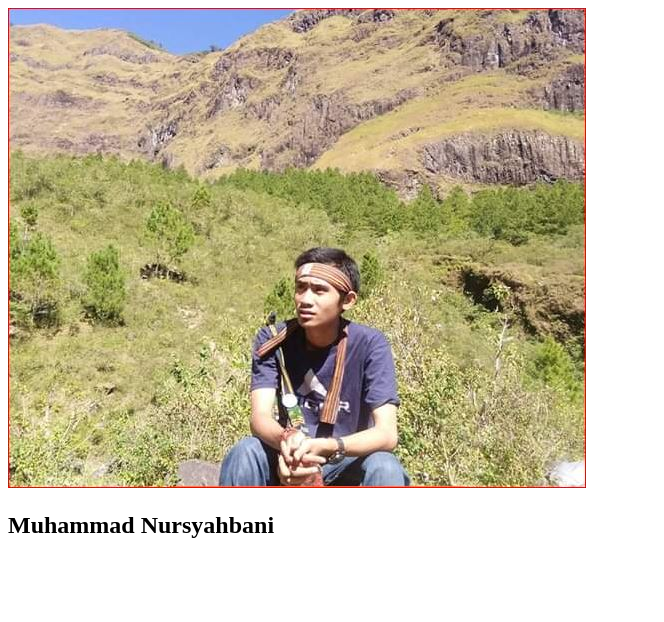
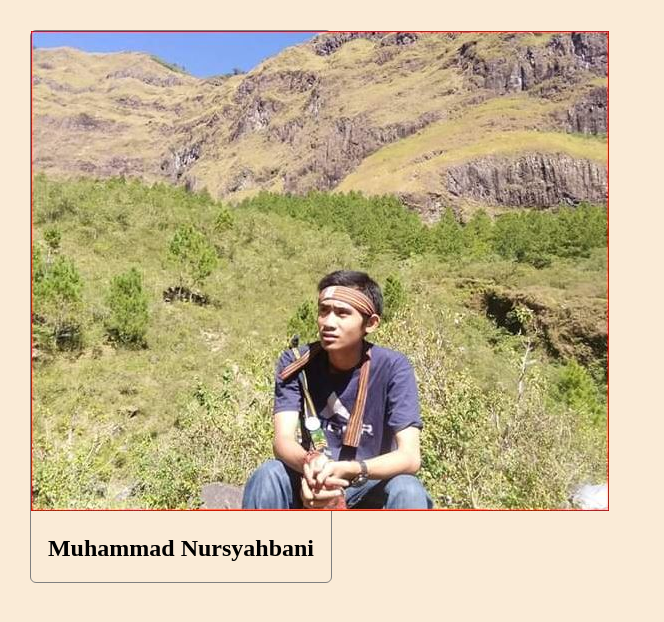
Before and after one commit to Bani6520/Bani6520, a plain HTML site: page index.html in a window 1280 px wide. Shown: the whole page, without its empty margins (0-664 px from the left). Drawn offline with Linux system fonts and the light colour scheme.

Commit message:
whit style css

```diff
--- a/index.html
+++ b/index.html
@@ -1,12 +1,13 @@
 <!DOCTYPE html>
 <html>
     <head>
-
+       <link rel="stylesheet" href="style.css">
     </head>
     <body>
         <div id="profile-container">
             <img id="profile-image" src="images/banii.JPG" alt="profile image" />
             <h2 id="profile-name"> Muhammad Nursyahbani</h2>
+
         </div>
     </body>
 </html>
--- /dev/null
+++ b/style.css
@@ -0,0 +1,27 @@
+body {
+    widht: 100%;
+    margin: 30px;
+    background-color: antiquewhite;
+
+}
+
+#profile-container{
+    max-width: 300px;
+    background-attachment: white;
+    border: 1px solid gray;
+    border-radius: 6px;
+}
+
+#profile-container{
+    max-width: 300px;
+    background-color: solid gray;
+    border-radius: 6px;
+}
+
+#profil-image{
+    width: 100%;
+    height: auto;
+}
+#profile-name{
+    text-align: center;
+}
```
